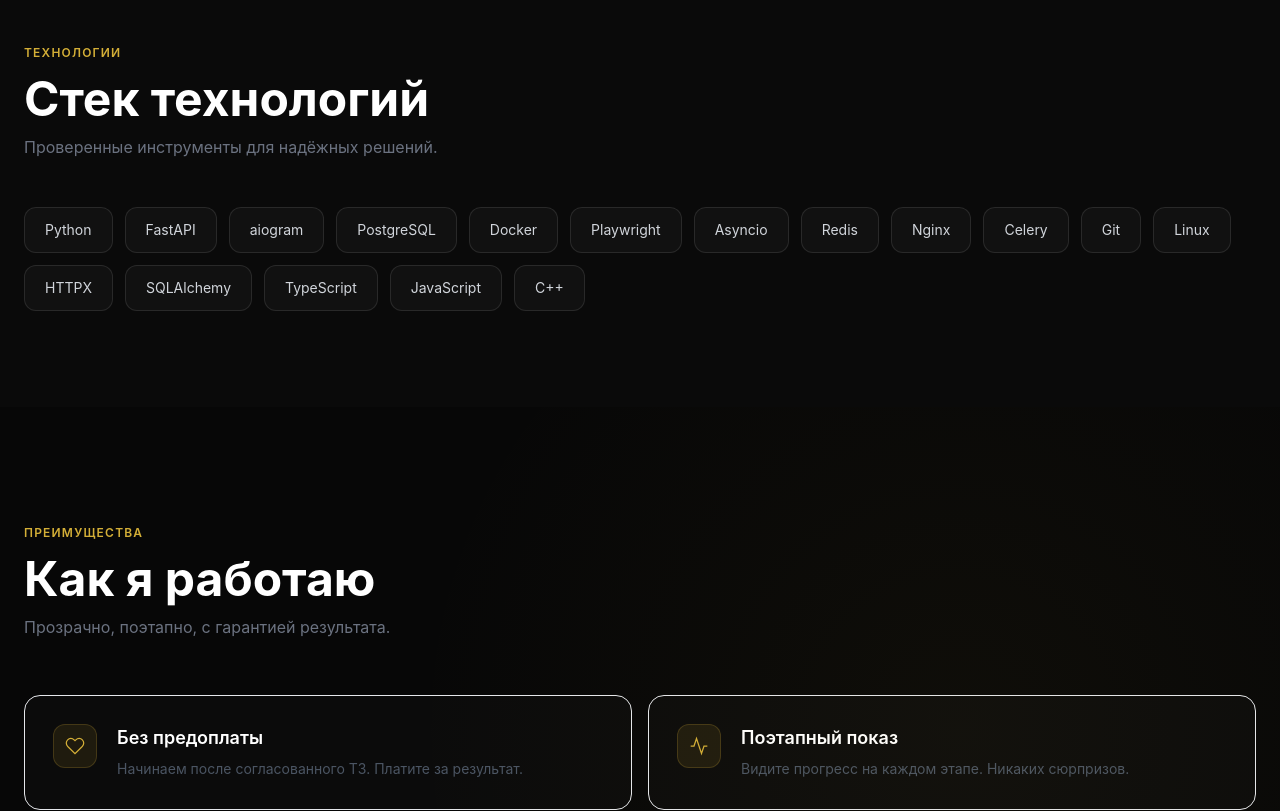
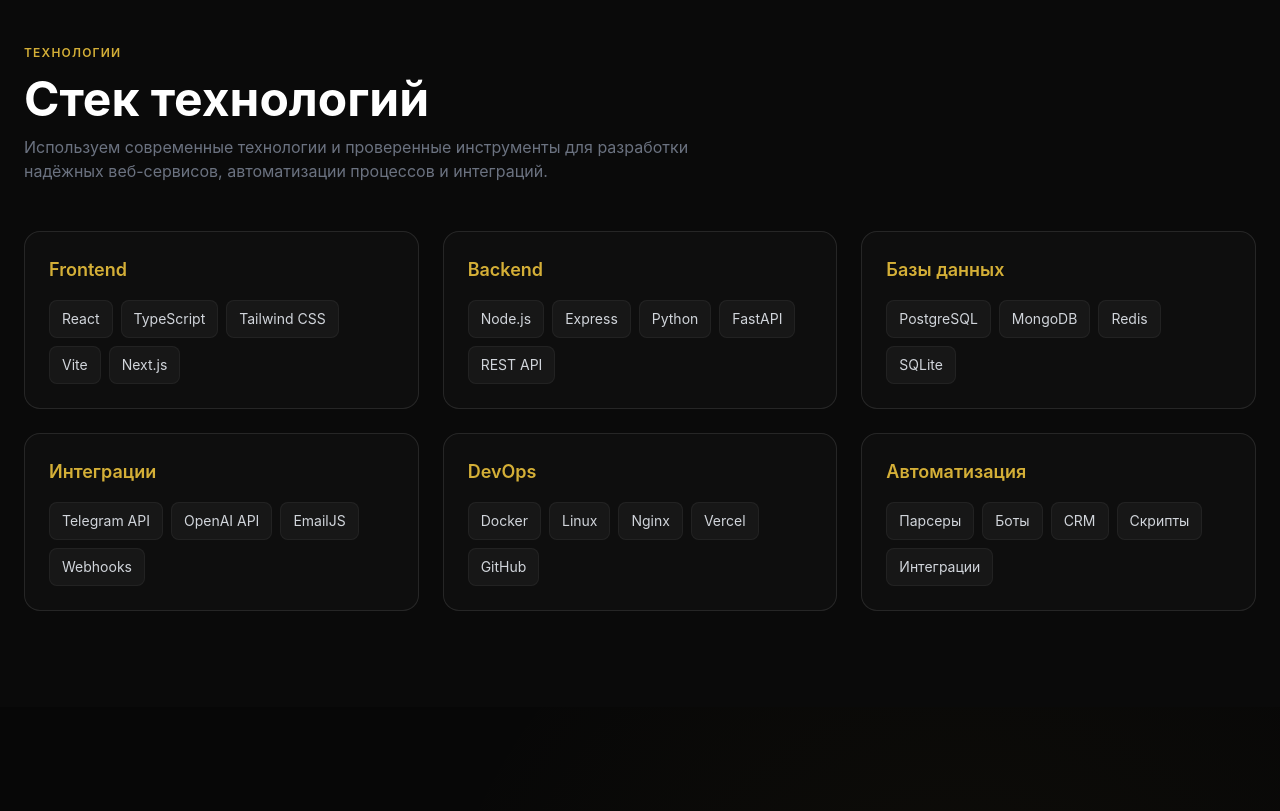
Before and after one commit to seva03576-lgtm/FlowCode, a React (Vite) app: page / in a window 1280 px wide. Shown: the part 2840-3651 px from the top of the page. Built offline with nearby package versions, Linux system fonts and the light colour scheme; no server answers.

Commit message:
Update Technologies.tsx

```diff
--- a/src/components/Technologies.tsx
+++ b/src/components/Technologies.tsx
@@ -1,9 +1,70 @@
 import { motion, useInView } from "framer-motion";
 import { useRef } from "react";
-import { siteData } from "../data";
+
+const technologies = [
+  {
+    title: "Frontend",
+    items: [
+      "React",
+      "TypeScript",
+      "Tailwind CSS",
+      "Vite",
+      "Next.js",
+    ],
+  },
+  {
+    title: "Backend",
+    items: [
+      "Node.js",
+      "Express",
+      "Python",
+      "FastAPI",
+      "REST API",
+    ],
+  },
+  {
+    title: "Базы данных",
+    items: [
+      "PostgreSQL",
+      "MongoDB",
+      "Redis",
+      "SQLite",
+    ],
+  },
+  {
+    title: "Интеграции",
+    items: [
+      "Telegram API",
+      "OpenAI API",
+      "EmailJS",
+      "Webhooks",
+    ],
+  },
+  {
+    title: "DevOps",
+    items: [
+      "Docker",
+      "Linux",
+      "Nginx",
+      "Vercel",
+      "GitHub",
+    ],
+  },
+  {
+    title: "Автоматизация",
+    items: [
+      "Парсеры",
+      "Боты",
+      "CRM",
+      "Скрипты",
+      "Интеграции",
+    ],
+  },
+];
 
 const Technologies = () => {
   const ref = useRef(null);
+
   const inView = useInView(ref, {
     once: true,
     margin: "-100px",
@@ -12,7 +73,7 @@
   return (
     <section
       id="technologies"
-      className="py-24 bg-[#0a0a0a]"
+      className="py-20 md:py-24 bg-[#0a0a0a]"
       ref={ref}
     >
       <div className="max-w-7xl mx-auto px-4 md:px-6">
@@ -30,19 +91,40 @@
             Стек технологий
           </h2>
 
-          <p className="text-gray-500">
-            Проверенные инструменты для надёжных решений.
+          <p className="text-gray-500 max-w-2xl">
+            Используем современные технологии и проверенные инструменты для
+            разработки надёжных веб-сервисов, автоматизации процессов и
+            интеграций.
           </p>
         </motion.div>
 
-        <div className="flex flex-wrap gap-3">
-          {siteData.technologies.map((tech, index) => (
-            <div
-              key={index}
-              className="px-5 py-3 rounded-xl border border-white/10 bg-white/[0.03] text-gray-300 text-sm"
+        <div className="grid md:grid-cols-2 lg:grid-cols-3 gap-6">
+          {technologies.map((category, index) => (
+            <motion.div
+              key={category.title}
+              initial={{ opacity: 0, y: 20 }}
+              animate={inView ? { opacity: 1, y: 0 } : {}}
+              transition={{
+                duration: 0.4,
+                delay: index * 0.05,
+              }}
+              className="rounded-2xl border border-white/10 bg-white/[0.02] p-6 hover:border-[#D4AF37]/20 transition-all duration-300"
             >
-              {tech}
-            </div>
+              <h3 className="text-[#D4AF37] text-lg font-semibold mb-4">
+                {category.title}
+              </h3>
+
+              <div className="flex flex-wrap gap-2">
+                {category.items.map((item) => (
+                  <span
+                    key={item}
+                    className="px-3 py-2 rounded-lg bg-white/[0.04] border border-white/5 text-gray-300 text-sm"
+                  >
+                    {item}
+                  </span>
+                ))}
+              </div>
+            </motion.div>
           ))}
         </div>
       </div>
```
